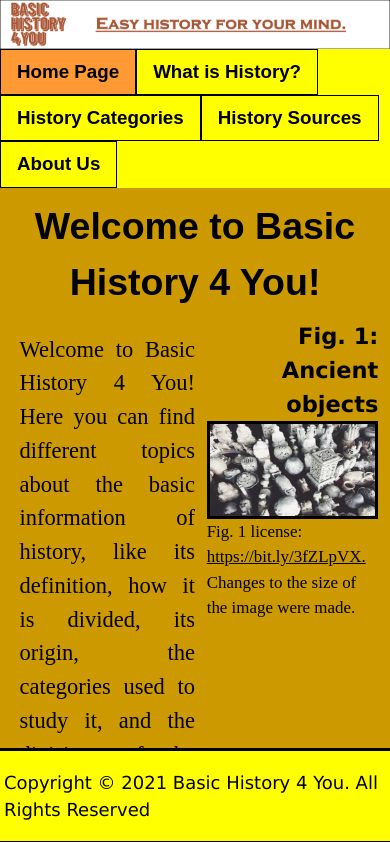
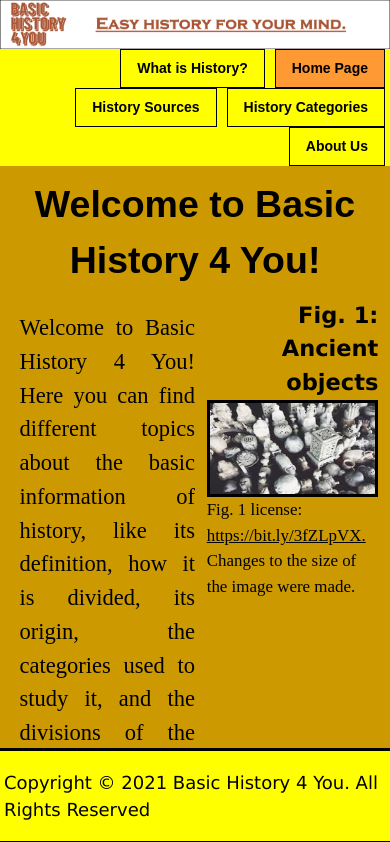
Before and after one commit to MarceloSias05/basic-history, a plain HTML site: page index.html in a window 390 px wide. Shown: the top 842 px of the page. Drawn offline with nearby package versions, Linux system fonts and the light colour scheme.

Commit message:
Update style.css

```diff
--- a/style.css
+++ b/style.css
@@ -14,15 +14,24 @@ nav ul {
   padding: 0;
   overflow: hidden;
   background-color: #FFFF00;
+  text-align: center;
 }
 
 nav li {
-  float: left;
+  float: right;
   display: inline-block;
   margin: 0;
   font-family: Arial;
   font-weight: bold;
   font-size: 125%;
+  margin: 0 10px; /* Espaciado entre elementos */
+
+}
+@media screen and (max-width: 600px) {
+    nav li {
+        font-size: 14px;
+        margin: 0 5px;
+    }
 }
 
 nav li a {
```
